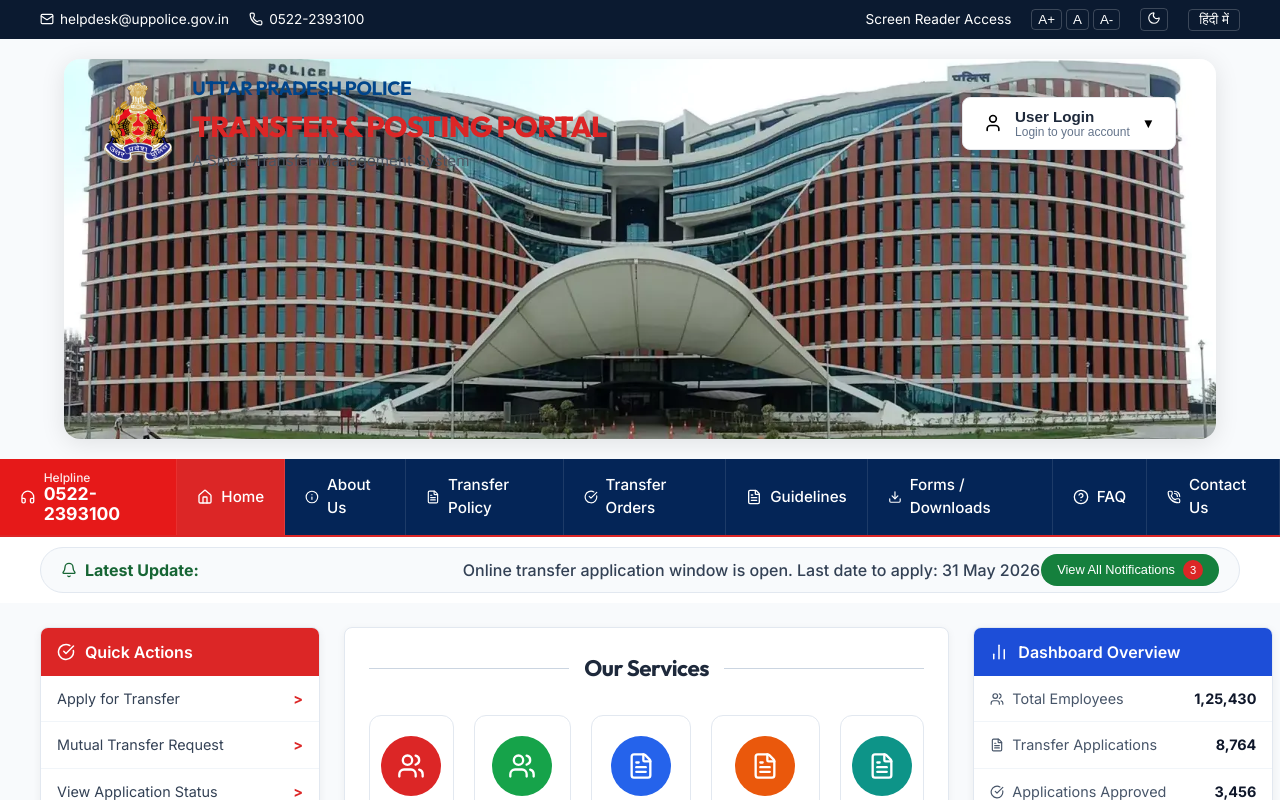
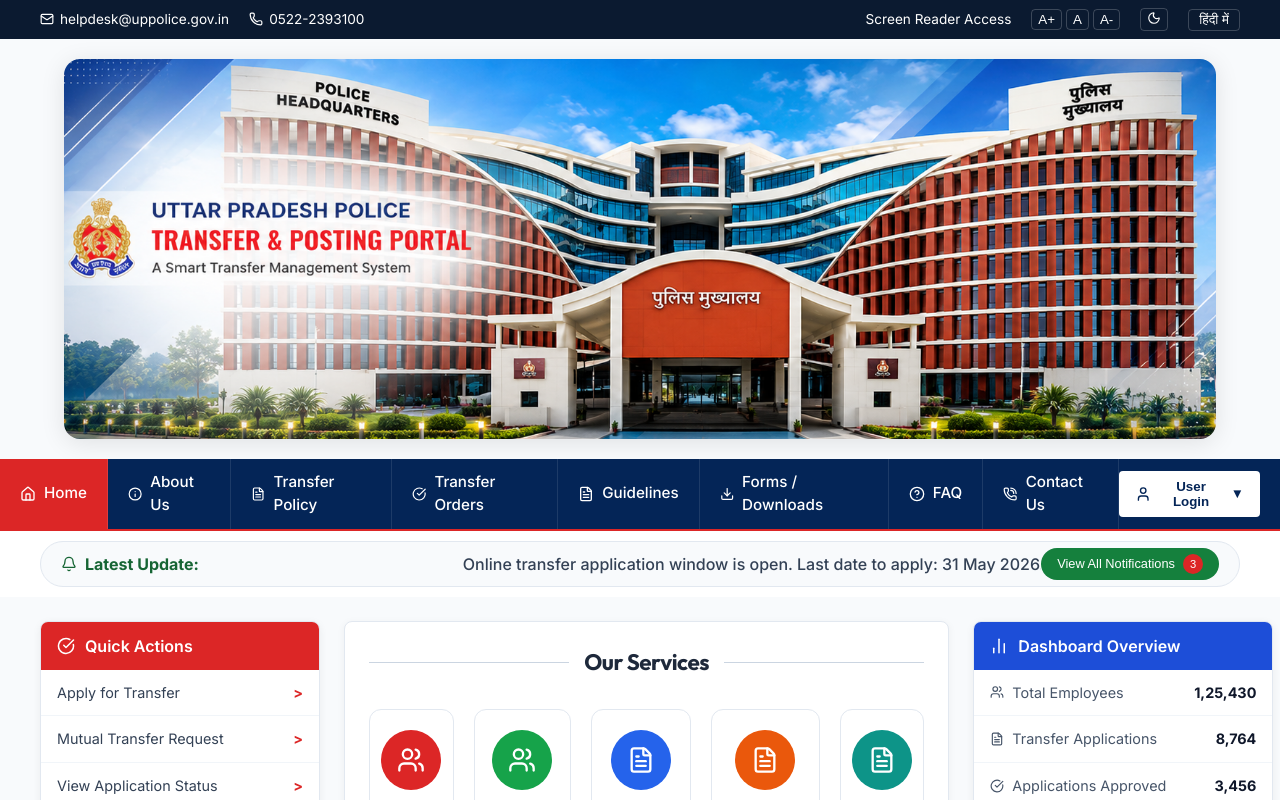
Before and after one commit to rahuldwivedidwivedi7-ai/UPPTS-PORATAL, a React (Vite) app in the folder frontend/: page / in a window 1280 px wide. Shown: the top 800 px of the page. Built offline with nearby package versions, Linux system fonts and the light colour scheme; no server answers.

Commit message:
feat: Use pre-designed banner image and move login to nav bar

```diff
--- a/frontend/src/components/LandingPage.css
+++ b/frontend/src/components/LandingPage.css
@@ -44,82 +44,16 @@
   padding: 2px 10px;
 }
 
-/* Main Header (Now inside Hero Section) */
-.main-header {
-  background-color: transparent;
-  padding: 15px 40px;
-  display: flex;
-  justify-content: space-between;
-  align-items: center;
-  width: 100%;
-}
-
-.header-brand {
-  display: flex;
-  align-items: center;
-  gap: 20px;
-}
-
-.header-logo {
-  height: 80px;
-}
-
-.header-titles h2 {
-  color: #00458b;
-  font-size: 1.2rem;
-  margin: 0;
-  font-weight: 700;
-}
-.header-titles h1 {
-  color: #dc2626;
-  font-size: 1.8rem;
-  margin: 2px 0;
-  font-weight: 800;
-}
-.header-titles p {
-  color: #4b5563;
-  margin: 0;
-  font-size: 0.95rem;
-}
-
-.login-btn-large {
-  display: flex;
-  align-items: center;
-  gap: 12px;
-  background-color: white;
-  border: 1px solid #e5e7eb;
-  padding: 10px 20px;
-  border-radius: 8px;
-  cursor: pointer;
-  box-shadow: 0 4px 6px rgba(0,0,0,0.05);
-  transition: all 0.2s;
-}
-.login-btn-large:hover {
-  background-color: #f9fafb;
-  transform: translateY(-2px);
-}
-.login-btn-text {
-  text-align: left;
-  display: flex;
-  flex-direction: column;
-}
-.login-title {
-  font-weight: 700;
-  color: #1e293b;
-  font-size: 0.95rem;
-}
-.login-sub {
-  font-size: 0.75rem;
-  color: #64748b;
-}
+/* Main Header (Removed as it's baked into image) */
 
 /* Navigation */
 .main-nav {
   background-color: #042557; /* Darker blue as in screenshot */
   color: white;
   display: flex;
-  justify-content: flex-start;
+  justify-content: space-between;
   border-bottom: 2px solid #dc2626;
+  align-items: center;
 }
 
 .main-nav ul {
@@ -129,22 +63,6 @@
   padding: 0;
   align-items: stretch;
 }
-
-.nav-helpline-box {
-  background-color: #e61919;
-  padding: 10px 20px;
-  display: flex;
-  align-items: center;
-  gap: 12px;
-  border-right: 1px solid rgba(255,255,255,0.2);
-}
-.nav-helpline-box .helpline-text {
-  display: flex;
-  flex-direction: column;
-  line-height: 1.1;
-}
-.nav-helpline-box span { font-size: 0.75rem; opacity: 0.9; }
-.nav-helpline-box strong { font-size: 1.1rem; font-weight: 800; }
 
 .main-nav li {
   padding: 12px 20px;
@@ -160,8 +78,28 @@
 .main-nav li.active {
   background-color: #dc2626;
 }
-.main-nav li:not(.active):not(.nav-helpline-box):hover {
+.main-nav li:not(.active):hover {
   background-color: #003366;
+}
+
+.nav-actions {
+  padding-right: 20px;
+}
+.nav-login-btn {
+  display: flex;
+  align-items: center;
+  gap: 8px;
+  background-color: white;
+  color: #042557;
+  border: none;
+  padding: 8px 16px;
+  border-radius: 4px;
+  cursor: pointer;
+  font-weight: 600;
+  transition: background 0.2s;
+}
+.nav-login-btn:hover {
+  background-color: #f1f5f9;
 }
 
 /* Hero Section */
@@ -172,7 +110,7 @@
   border-radius: 16px;
   box-shadow: 0 4px 25px rgba(0,0,0,0.1);
   height: 380px;
-  background-image: url('/assets/signature-building.jpg');
+  background-image: url('/assets/final-banner.png');
   background-size: cover;
   background-position: center;
   display: flex;
--- a/frontend/src/components/LandingPage.tsx
+++ b/frontend/src/components/LandingPage.tsx
@@ -27,41 +27,13 @@
         </div>
       </div>
 
-      {/* Hero Banner Section (Building Image Background) */}
+      {/* Hero Banner Section (Final Designed Image Background) */}
       <section className="hero-section">
-        {/* Main Header (Overlaid on Hero Image) */}
-        <header className="main-header">
-          <div className="header-brand">
-            <img src="/assets/logo.png" alt="UP Police Logo" className="header-logo" />
-            <div className="header-titles">
-              <h2>UTTAR PRADESH POLICE</h2>
-              <h1>TRANSFER & POSTING PORTAL</h1>
-              <p>A Smart Transfer Management System</p>
-            </div>
-          </div>
-          <div className="header-actions">
-            <button className="login-btn-large" onClick={onLoginClick}>
-              <User size={20} />
-              <div className="login-btn-text">
-                <span className="login-title">User Login</span>
-                <span className="login-sub">Login to your account</span>
-              </div>
-              <span className="chevron">▼</span>
-            </button>
-          </div>
-        </header>
       </section>
 
       {/* Navigation Menu (Dark Blue with Red accents) */}
       <nav className="main-nav">
         <ul>
-          <li className="nav-helpline-box">
-            <HeadphonesIcon size={18} />
-            <div className="helpline-text">
-              <span>Helpline</span>
-              <strong>0522-2393100</strong>
-            </div>
-          </li>
           <li className="active"><Home size={16} /> Home</li>
           <li><Info size={16} /> About Us</li>
           <li><FileText size={16} /> Transfer Policy</li>
@@ -71,6 +43,15 @@
           <li><HelpCircle size={16} /> FAQ</li>
           <li><PhoneCall size={16} /> Contact Us</li>
         </ul>
+        <div className="nav-actions">
+          <button className="nav-login-btn" onClick={onLoginClick}>
+            <User size={18} />
+            <div className="nav-login-text">
+              <span className="nav-login-title">User Login</span>
+            </div>
+            <span className="chevron">▼</span>
+          </button>
+        </div>
       </nav>
 
       {/* Marquee Update */}
```
Also changed, not shown: frontend/public/assets/final-banner.png (added), frontend/public/assets/signature-building.jpg (deleted).
